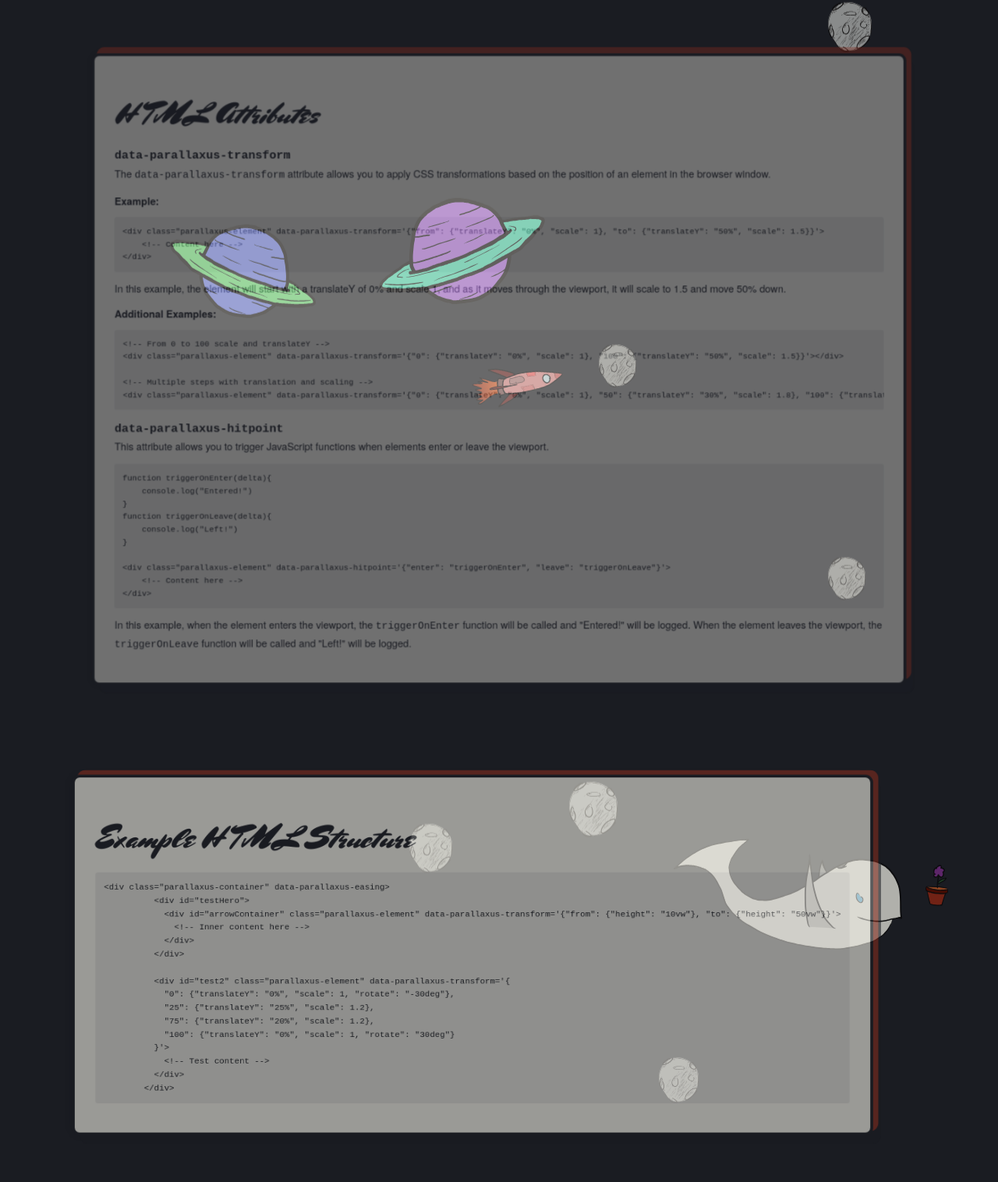
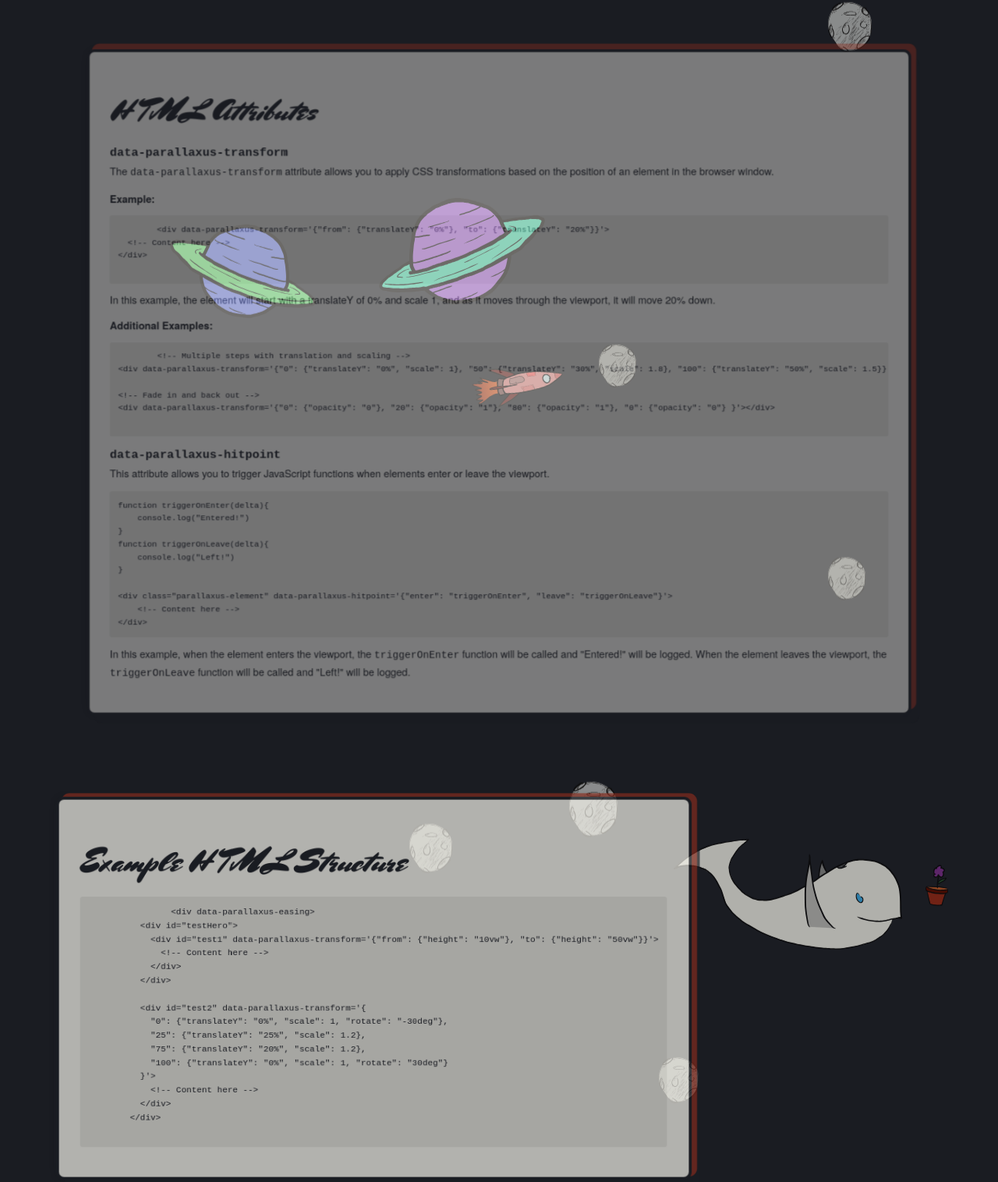
Before and after one commit to robinexner/parallaxus, a plain HTML site: page index.html in a window 1280 px wide. Shown: the part 1124-2640 px from the top of the page at 78% size. Drawn offline with Linux system fonts and the light colour scheme.

Commit message:
Updated Examples

```diff
--- a/index.html
+++ b/index.html
@@ -86,17 +86,23 @@
             <h2>HTML Attributes</h2>
             <h3><code>data-parallaxus-transform</code></h3>
             <p>The <code>data-parallaxus-transform</code> attribute allows you to apply CSS transformations based on the position of an element in the browser window.</p>
+
             <h4>Example:</h4>
-            <pre><code>&lt;div class="parallaxus-element" data-parallaxus-transform='{"from": {"translateY": "0%", "scale": 1}, "to": {"translateY": "50%", "scale": 1.5}}'&gt;
-    &lt;!-- Content here --&gt;
-&lt;/div&gt;</code></pre>
-            <p>In this example, the element will start with a translateY of 0% and scale 1, and as it moves through the viewport, it will scale to 1.5 and move 50% down.</p>
+            <pre>
+        <code>&lt;div data-parallaxus-transform='{"from": {"translateY": "0%"}, "to": {"translateY": "20%"}}'&gt;
+  &lt;!-- Content here --&gt;
+&lt;/div&gt;</code>
+    </pre>
+            <p>In this example, the element will start with a translateY of 0% and scale 1, and as it moves through the viewport, it will move 20% down.</p>
+
             <h4>Additional Examples:</h4>
-            <pre><code>&lt;!-- From 0 to 100 scale and translateY --&gt;
-&lt;div class="parallaxus-element" data-parallaxus-transform='{"0": {"translateY": "0%", "scale": 1}, "100": {"translateY": "50%", "scale": 1.5}}'&gt;&lt;/div&gt;
+            <pre>
+        <code>&lt;!-- Multiple steps with translation and scaling --&gt;
+&lt;div data-parallaxus-transform='{"0": {"translateY": "0%", "scale": 1}, "50": {"translateY": "30%", "scale": 1.8}, "100": {"translateY": "50%", "scale": 1.5}}'&gt;&lt;/div&gt;
 
-&lt;!-- Multiple steps with translation and scaling --&gt;
-&lt;div class="parallaxus-element" data-parallaxus-transform='{"0": {"translateY": "0%", "scale": 1}, "50": {"translateY": "30%", "scale": 1.8}, "100": {"translateY": "50%", "scale": 1.5}}'&gt;&lt;/div&gt;</code></pre>
+&lt;!-- Fade in and back out --&gt;
+&lt;div data-parallaxus-transform='{"0": {"opacity": "0"}, "20": {"opacity": "1"}, "80": {"opacity": "1"}, "0": {"opacity": "0"} }'&gt;&lt;/div&gt;</code>
+    </pre>
 
             <h3><code>data-parallaxus-hitpoint</code></h3>
             <p>This attribute allows you to trigger JavaScript functions when elements enter or leave the viewport.</p>
@@ -117,22 +123,24 @@ function triggerOnLeave(delta){
 
         <section data-parallaxus-transform='{"0": {"translateY": "3rem", "scale": 0.8, "opacity": 0, "boxShadow": ".5em 1.5em #872c1e, .75em .75em #1a1c22, 0em 0em 1em -.5em #1a1c22"}, "20": {"translateY": "0rem", "scale": 1, "opacity": 1}, "70": {"translateY": "0rem", "scale": 1, "opacity": 1, "boxShadow": ".5em 0em #872c1e, .75em .75em #1a1c22, 0em 0em 1em -.5em #1a1c22"}, "100": {"translateY": "3rem", "scale": 0.8, "opacity": 0, "boxShadow": ".5em -1em #872c1e, .75em .75em #1a1c22, 0em 0em 1em -.5em #1a1c22"}}'>
             <h2>Example HTML Structure</h2>
-            <pre><code>&lt;div class="parallaxus-container" data-parallaxus-easing&gt;
+            <pre>
+                <code>&lt;div data-parallaxus-easing&gt;
           &lt;div id="testHero"&gt;
-            &lt;div id="arrowContainer" class="parallaxus-element" data-parallaxus-transform='{"from": {"height": "10vw"}, "to": {"height": "50vw"}}'&gt;
-              &lt;!-- Inner content here --&gt;
+            &lt;div id="test1" data-parallaxus-transform='{"from": {"height": "10vw"}, "to": {"height": "50vw"}}'&gt;
+              &lt;!-- Content here --&gt;
             &lt;/div&gt;
           &lt;/div&gt;
 
-          &lt;div id="test2" class="parallaxus-element" data-parallaxus-transform='{
+          &lt;div id="test2" data-parallaxus-transform='{
             "0": {"translateY": "0%", "scale": 1, "rotate": "-30deg"},
             "25": {"translateY": "25%", "scale": 1.2},
             "75": {"translateY": "20%", "scale": 1.2},
             "100": {"translateY": "0%", "scale": 1, "rotate": "30deg"}
           }'&gt;
-            &lt;!-- Test content --&gt;
+            &lt;!-- Content here --&gt;
           &lt;/div&gt;
-        &lt;/div&gt;</code></pre>
+        &lt;/div&gt;</code>
+            </pre>
         </section>
 
         <section data-parallaxus-transform='{"0": {"translateY": "3rem", "scale": 0.8, "opacity": 0, "boxShadow": ".5em 1.5em #872c1e, .75em .75em #1a1c22, 0em 0em 1em -.5em #1a1c22"}, "20": {"translateY": "0rem", "scale": 1, "opacity": 1}, "70": {"translateY": "0rem", "scale": 1, "opacity": 1, "boxShadow": ".5em 0em #872c1e, .75em .75em #1a1c22, 0em 0em 1em -.5em #1a1c22"}, "100": {"translateY": "3rem", "scale": 0.8, "opacity": 0, "boxShadow": ".5em -1em #872c1e, .75em .75em #1a1c22, 0em 0em 1em -.5em #1a1c22"}}'>
```
